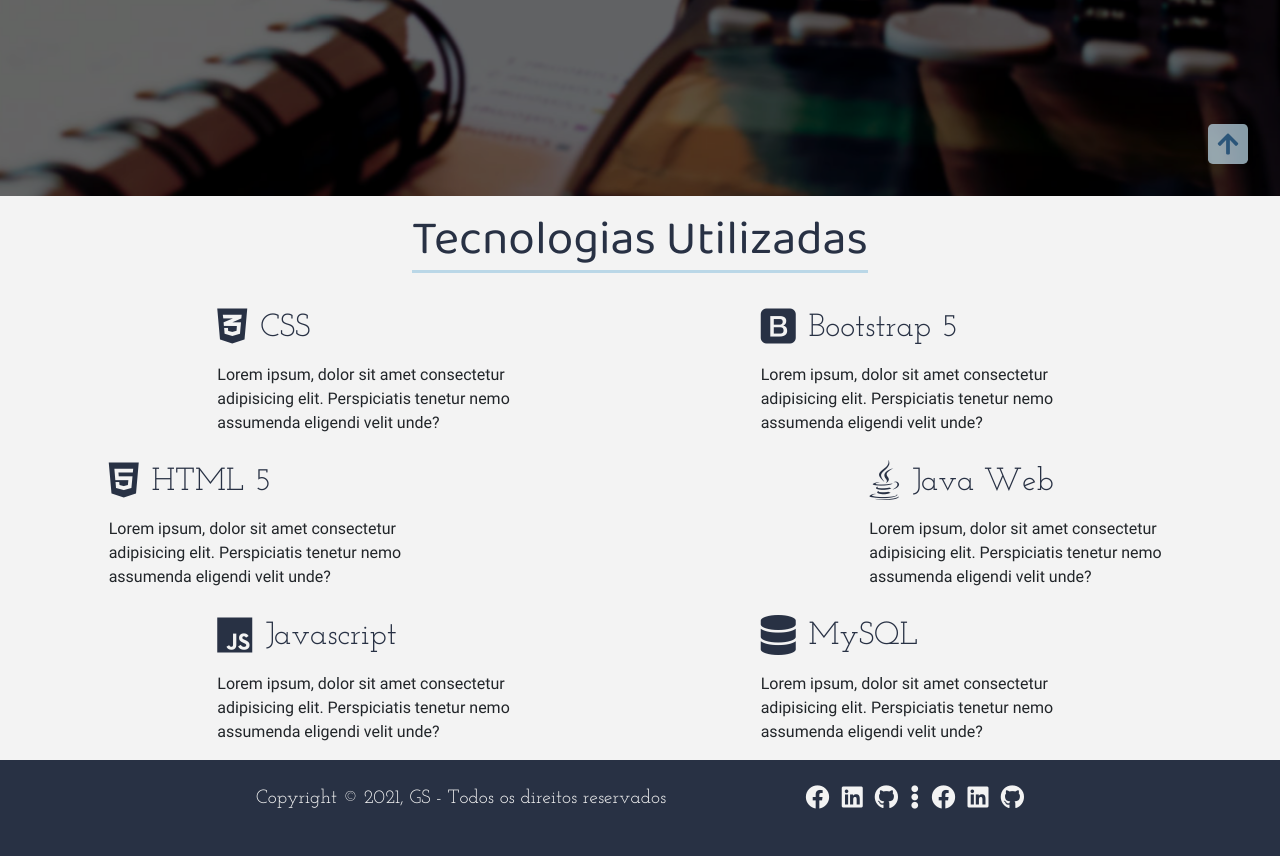
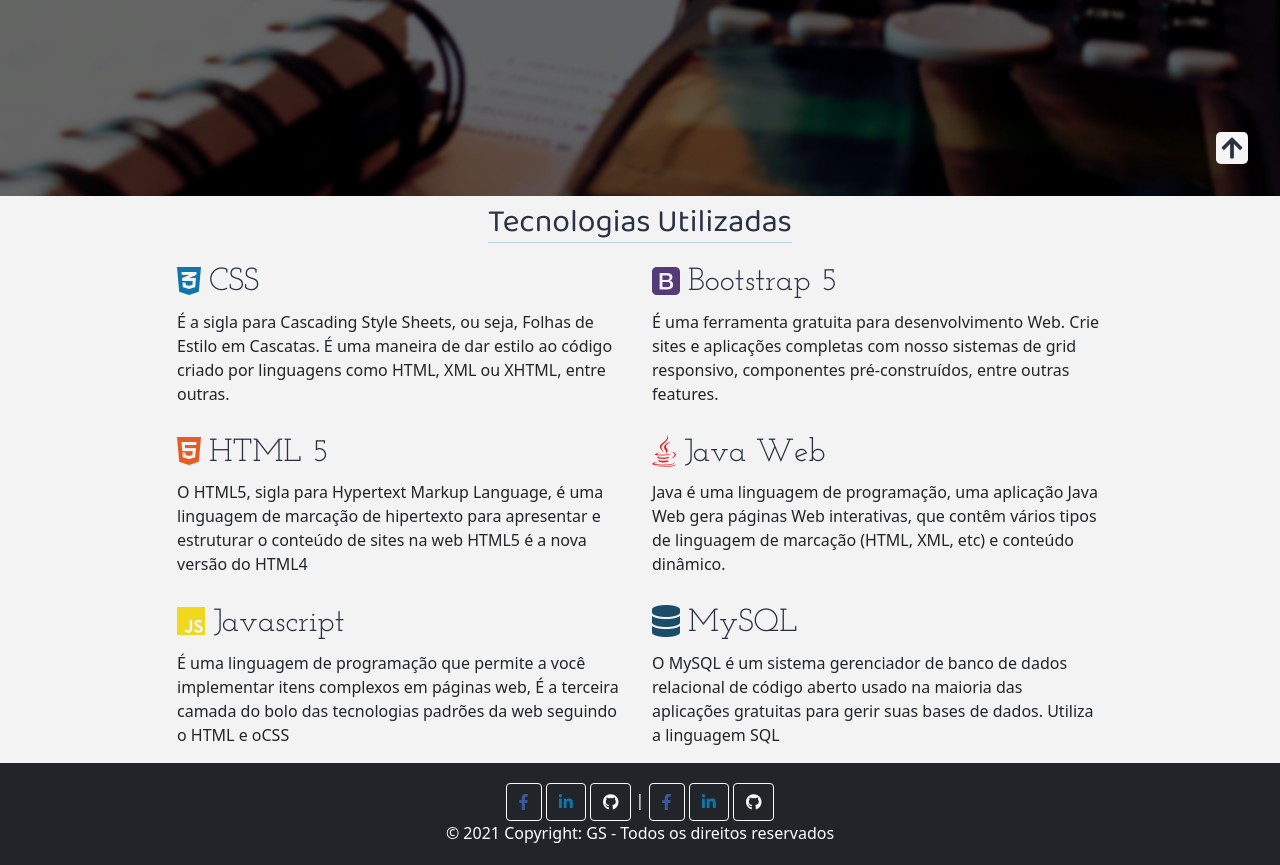
Before and after one commit to gssantos94/Controle-Financeiro-HTML, a plain HTML site: page index.html in a window 1280 px wide. Shown: the part 604-1469 px from the top of the page. Drawn offline with nearby package versions, Linux system fonts and the light colour scheme.

Commit message:
:up: Ajustes nas páginas e rodapé

```diff
--- a/assets/css/personalizado.css
+++ b/assets/css/personalizado.css
@@ -67,6 +67,8 @@
   background-color: #283144;
 }
 
+/* PAGINA DE ENTRADA*/
+
 header {
   width: 100%;
   height: 100vh;
@@ -109,7 +111,6 @@
   color: #ffffff;
   font-size: 3.5rem;
   font-family: var(--font-primary), serif;
-  font-weight: 200;
   text-shadow: .2rem .3rem 3px rgba(0, 0, 0, .3);
   line-height: 3.5rem;
   margin-bottom: 1.5rem;
@@ -121,7 +122,6 @@
   color: #ffffff;
   font-size: 3rem;
   font-family: var(--font-primary), serif;
-  font-weight: 200;
   text-shadow: .2rem .3rem 3px rgba(0, 0, 0, .3);
   line-height: 1rem;
   margin-bottom: 1.5rem;
@@ -172,6 +172,7 @@
   }
 }
 
+/* MENU */
 .sidebar {
   width: 20rem;
   height: 100vh;
@@ -263,11 +264,11 @@
 
 .sessao-header h1{
 font-family: var(--font-primary);
-font-size: 3rem;
+font-size: 2rem;
 color: #283144;
-border-bottom: solid 3px #bad7e7;
-margin-bottom: 1.5rem;
-padding-top: 1rem;
+border-bottom: solid 1px #bad7e7;
+margin-bottom: 0.5rem;
+padding-top: 0.5rem;
 }
 
 .tecnologia-header{
@@ -277,69 +278,25 @@
 }
 
 .tecnologia-header i{
-  font-size: 2.5rem;
+  font-size: 2rem;
 }
 
 .tecnologia-header h3{
   font-family: var(--font-secondary);
   font-size: 2rem;
-  padding-left: 0.8rem;
+  padding-left: 0.5rem;
   padding-top: 0.75rem;
 }
 
-.tecnologia-text{
-  font-family: var(--font-roboto);
-  font-size: 1rem;;
-  margin-top: 0.5rem;
-}
-
-.tecnologia-img-wrapper{
-  grid-column: 7 / 11;
-  grid-row: 2 / 6;
-  width: 100%;
-}
-
-.tecnologia-img-wrapper img{
-  object-fit: cover;
-  width: 100%;
-}
-
-footer{
-  width: 100%;
-  height: 6rem;
-  background-color: #283144;
-  display: flex;
-  justify-content: center;
-  align-items: center;
-}
-
-.footer-content{
-  width: 60%;
-  display: flex;
-  justify-content: space-between;
-}
-
-.footer-content p{
-  font-family: var(--font-secondary);
-  color: #f3f3f3;
-  font-size: 1.2rem;
-}
-
-.social-list i{
-  color: #f3f3f3;
-  font-size: 1.5rem;
-  padding-left: .5rem;
-}
-
 #link-topo{
-  background-color: #bad7e7b9;
+  background-color: whitesmoke;
   position: fixed;
   right: 2rem;
   bottom: 2rem;
-  width: 2.5rem;
-  height: 2.5rem;
+  width: 2rem;
+  height: 2rem;
   font-size: 1.5rem;
-  color: #0e416bc5;
+  color: #283144;
   display: flex;
   justify-content: center;
   align-items: center;
--- a/index.html
+++ b/index.html
@@ -23,13 +23,11 @@
     </div>
     <div class="banner">
       <h1>Gestão Financeira</h1>
-      <h2>Crédito & Débito</h2>
+      <h2>Créd & Déb</h2>
       <p>Gustavo Santos & Nicolas Bicalho</p>
       <a type="button" href="#tecnologias">Saiba mais</a>
     </div>
   </header>
-
-
   <div class="pag-home">
     <!-- IRÁ VIRAR UM ARQUIVO JSP SEPARADO DE MENU -->
     <div class="hamburger">
@@ -75,59 +73,65 @@
       <div class="sessao-header">
         <h1>Tecnologias Utilizadas</h1>
       </div>
-      <div class="container-flud text-center" >
+      <div class="container text-center">
         <div class="row">
-          <div class="offset-md-2 col-md-3 text-md-start">
+          <div class="offset-md-1 col-md-5 text-md-start">
             <div class="tecnologia-header">
-            <i class="fab fa-css3-alt"></i>
-            <h3>CSS</h3></div>
+              <i class="fab fa-css3-alt" style="color: #0e76a8;"></i>
+              <h3>CSS</h3>
+            </div>
             <div class="tecnologia-text">
-            <p>Lorem ipsum, dolor sit amet consectetur adipisicing elit. Perspiciatis tenetur nemo assumenda eligendi velit
-              unde?</p></div>
+              <p>É a sigla para Cascading Style Sheets, ou seja, Folhas de Estilo em Cascatas. É uma maneira de dar estilo ao código criado por linguagens como HTML, XML ou XHTML, entre outras.</p>
+            </div>
           </div>
-          <div class="offset-md-2 col-md-3 text-md-start">
+          <div class="col-md-5 text-md-start">
             <div class="tecnologia-header">
-            <i class="fab fa-bootstrap"></i>
-            <h3>Bootstrap 5</h3></div>
+              <i class="fab fa-bootstrap" style="color: #533b77;"></i>
+              <h3>Bootstrap 5</h3>
+            </div>
             <div class="tecnologia-text">
-            <p>Lorem ipsum, dolor sit amet consectetur adipisicing elit. Perspiciatis tenetur nemo assumenda eligendi
-              velit unde?</p></div>
+              <p>É uma ferramenta gratuita para desenvolvimento Web. Crie sites e aplicações completas com nosso sistemas de grid responsivo, componentes pré-construídos, entre outras features.</p>
+            </div>
           </div>
         </div>
         <div class="row">
-          <div class="offset-md-1 col-md-3 text-md-start">
+          <div class="offset-md-1 col-md-5 text-md-start">
             <div class="tecnologia-header">
-            <i class="fab fa-html5"></i>
-            <h3>HTML 5</h3></div>
+              <i class="fab fa-html5" style="color: #e55c25;"></i>
+              <h3>HTML 5</h3>
+            </div>
             <div class="tecnologia-text">
-            <p>Lorem ipsum, dolor sit amet consectetur adipisicing elit. Perspiciatis tenetur nemo assumenda eligendi
-              velit unde?</p></div>
+              <p>O HTML5, sigla para Hypertext Markup Language, é uma linguagem de marcação de hipertexto para apresentar e estruturar o conteúdo de sites na  web HTML5 é a nova versão do HTML4</p>
+            </div>
           </div>
-          <div class="offset-md-4 col-md-3 text-md-start">
+          <div class="col-md-5 text-md-start">
             <div class="tecnologia-header">
-            <i class="fab fa-java"></i>
-            <h3>Java Web</h3></div>
+              <i class="fab fa-java" style="color: #e51e23"></i>
+              <h3>Java Web</h3>
+            </div>
             <div class="tecnologia-text">
-            <p>Lorem ipsum, dolor sit amet consectetur adipisicing elit. Perspiciatis tenetur nemo assumenda eligendi
-              velit unde?</p></div>
+              <p>Java é uma linguagem de programação, uma aplicação Java Web gera páginas Web interativas, que contêm vários tipos de linguagem de marcação (HTML, XML, etc) e conteúdo dinâmico.</p>
+            </div>
           </div>
         </div>
         <div class="row">
-          <div class="offset-md-2 col-md-3 text-md-start">
+          <div class="offset-md-1 col-md-5 text-md-start">
             <div class="tecnologia-header">
-            <i class="fab fa-js"></i>
-            <h3>Javascript</h3></div>
+              <i class="fab fa-js" style="color: #f0d81e"></i>
+              <h3>Javascript</h3>
+            </div>
             <div class="tecnologia-text">
-            <p>Lorem ipsum, dolor sit amet consectetur adipisicing elit. Perspiciatis tenetur nemo assumenda eligendi
-              velit unde?</p></div>
+              <p>É uma linguagem de programação que permite a você implementar itens complexos em páginas web, É a terceira camada do bolo das tecnologias padrões da web seguindo o HTML e  oCSS</p>
+            </div>
           </div>
-          <div class="offset-md-2 col-md-3 text-md-start">
+          <div class="col-md-5 text-md-start">
             <div class="tecnologia-header">
-            <i class="fas fa-database"></i>
-            <h3>MySQL</h3></div>
+              <i class="fas fa-database" style="color: #1b4d68;"></i>
+              <h3>MySQL</h3>
+            </div>
             <div class="tecnologia-text">
-            <p>Lorem ipsum, dolor sit amet consectetur adipisicing elit. Perspiciatis tenetur nemo assumenda eligendi
-              velit unde?</p></div>
+              <p>O MySQL é um sistema gerenciador de banco de dados relacional de código aberto usado na maioria das aplicações gratuitas para gerir suas bases de dados. Utiliza a linguagem SQL</p>
+            </div>
           </div>
         </div>
       </div>
@@ -136,22 +140,39 @@
     <!-- FINAL DO CONTEÚDO -->
 
     <!-- IRÁ VIRAR UM ARQUIVO JSP SEPARADO DE RODAPÉ -->
-    <footer>
-      <div class="footer-content">
-        <p>Copyright &copy; 2021, GS - Todos os direitos reservados</p>
-        <div class="social-list">
-          <a href="https://www.facebook.com/guzt.santos/" target="_blank"><i class="fab fa-facebook"></i></a>
-          <a href="https://www.linkedin.com/in/gs-santos/" target="_blank"><i class="fab fa-linkedin"></i></a>
-          <a href="https://github.com/gssantos94/gssantos" target="_blank"><i class="fab fa-github"></i></a>
-          <i class="fas fa-ellipsis-v"></i>
-          <a href="https://google.com.br" target="_blank"><i class="fab fa-facebook"></i></a>
-          <a href="https://google.com.br" target="_blank"><i class="fab fa-linkedin"></i></a>
-          <a href="https://google.com.br" target="_blank"><i class="fab fa-github"></i></a>
+      <footer class="bg-dark text-center text-white" style="padding-top: 1rem;">
+        <div class="container p-1">
+          <!-- Section: Social media -->
+          <section class="">
+            <!-- Facebook Gustavo -->
+            <a class="btn btn-outline-light btn-floating" href="https://www.facebook.com/guzt.santos/" role="button"
+              target="_blank"><i class="fab fa-facebook-f" style="color: #3b5998;"></i></a>
+
+            <!-- Linkedin Gustavo -->
+            <a class="btn btn-outline-light btn-floating" href="https://www.linkedin.com/in/gs-santos/"
+              role="button" target="_blank"><i class="fab fa-linkedin-in" style="color: #0e76a8;"></i></a>
+
+            <!-- Github Gustavo -->
+            <a class="btn btn-outline-light btn-floating" href="https://github.com/gssantos94/gssantos"
+              role="button" target="_blank"><i class="fab fa-github"></i></a>
+
+            <a>|</a><!-- ESPAÇADOR -->
+
+            <!-- Facebook Nicolas -->
+            <a class="btn btn-outline-light btn-floating" href="#" role="button"><i
+                class="fab fa-facebook-f" style="color: #3b5998;"></i></a>
+
+            <!-- Linkedin Nicolas -->
+            <a class="btn btn-outline-light btn-floating" href="#" role="button"><i
+                class="fab fa-linkedin-in" style="color: #0e76a8;"></i></a>
+
+            <!-- Github Nicolas -->
+            <a class="btn btn-outline-light btn-floating" href="#" role="button"><i class="fab fa-github"></i></a>
+            <p>&copy; 2021 Copyright: GS - Todos os direitos reservados</p>
+          </section>
         </div>
-      </div>
-    </footer>
-    <a href="#topo" id="link-topo"><i class="fas fa-arrow-up"></i></a>
-    <!-- FINAL DO RODAPÉ -->
+      </footer>
+      <a href="#topo" id="link-topo"><i class="fas fa-arrow-up"></i></a>
   </div>
   <!-- IRÁ VIRAR UM ARQUIVO HTML SEPARADO DE SCRIPTS GERAIS -->
   <script src="assets/js/bootstrap.bundle.min.js"></script>
```
